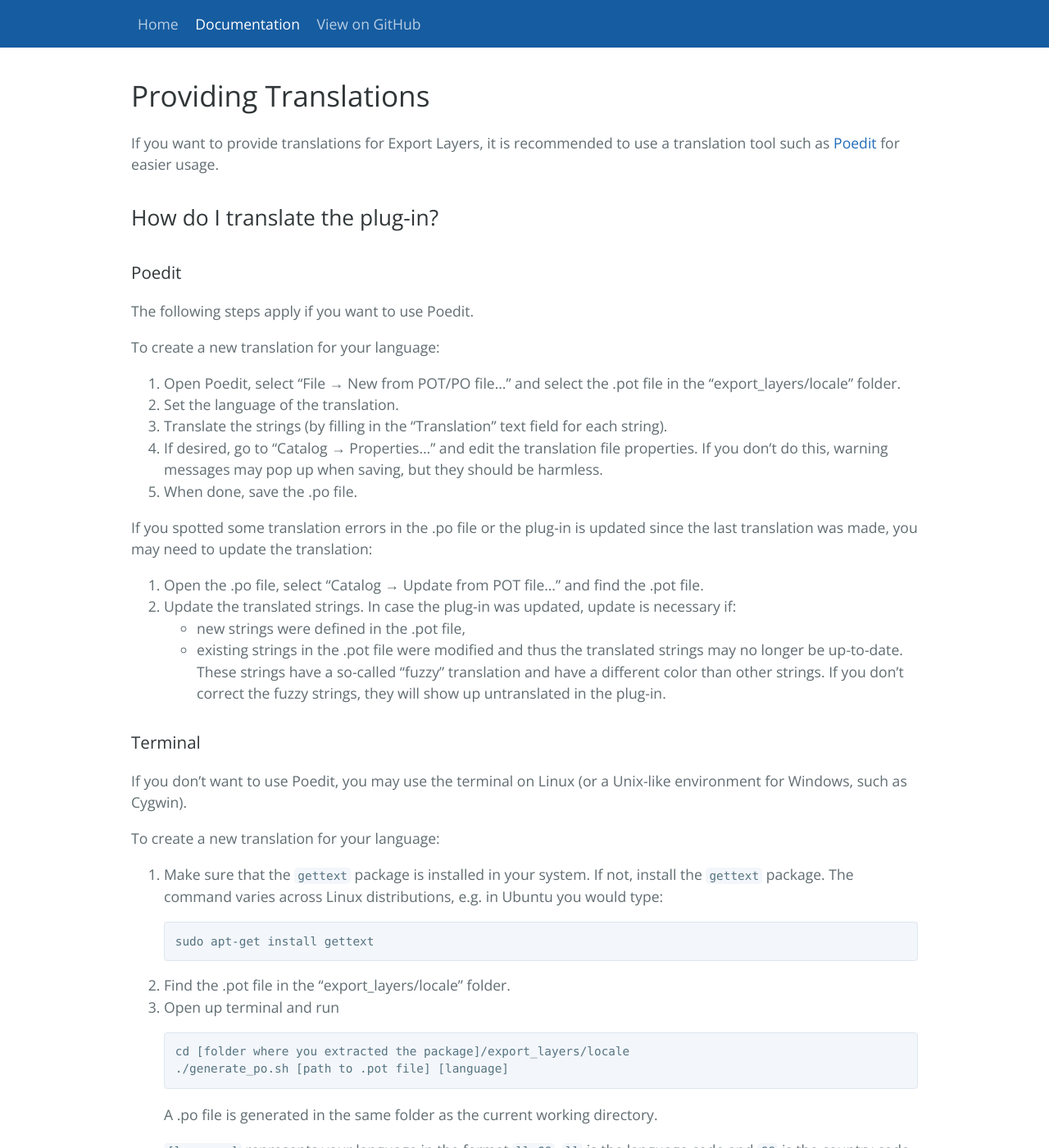
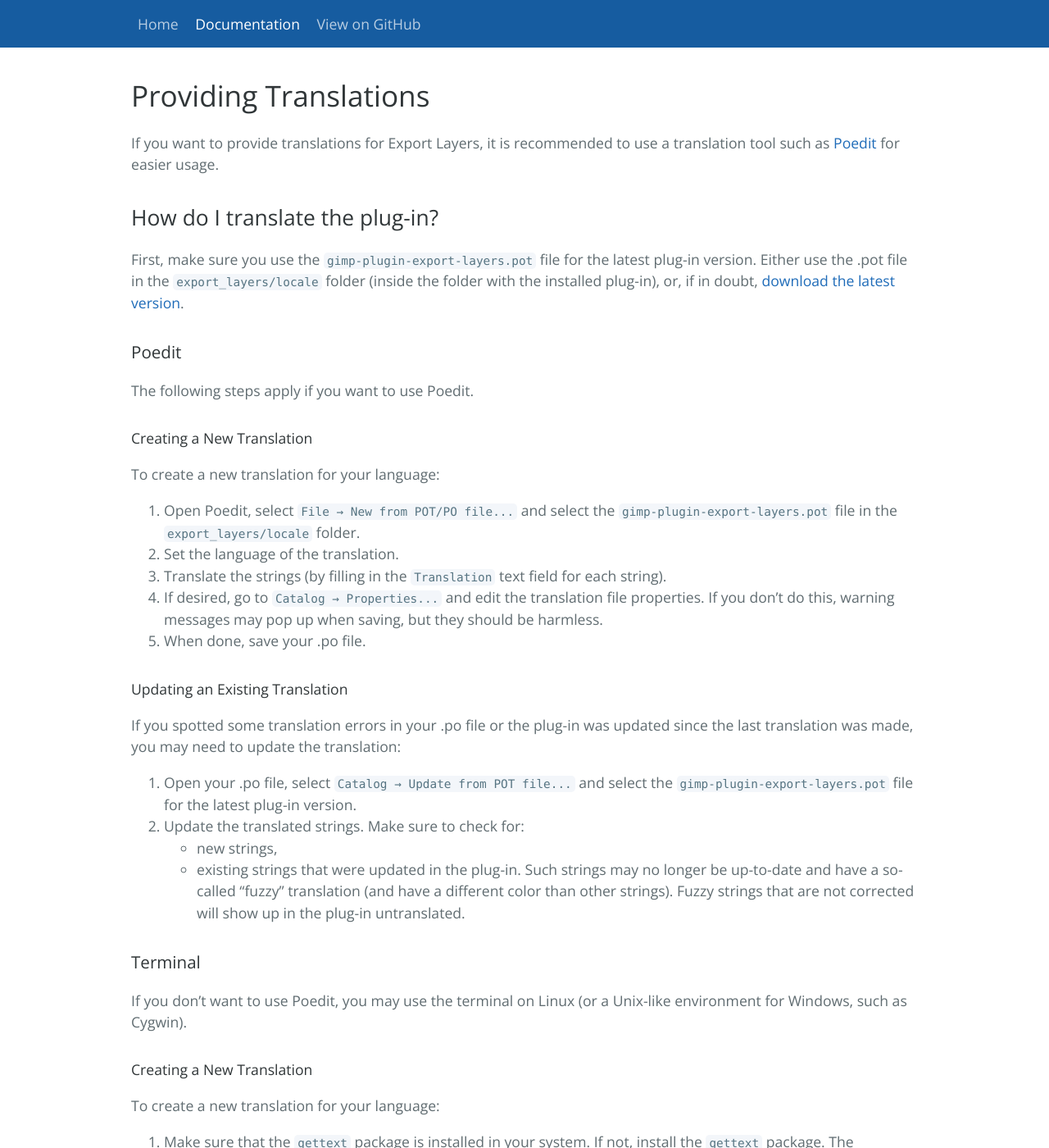
Before and after one commit to kamilburda/gimp-export-layers, a Jekyll site: the page built from dev/sections/Providing-Translations.md, in a window 1280 px wide and 1400 px high. Shown: the whole window at 82% size. Built offline with Jekyll 4.4.1, drawn with Linux system fonts in a browser that asks for light colours; some of the changed text lies outside the part shown.

```diff
--- a/dev/sections/Providing-Translations.md
+++ b/dev/sections/Providing-Translations.md
@@ -11,33 +11,46 @@ If you want to provide translations for Export Layers, it is recommended to use
 How do I translate the plug-in?
 -------------------------------
 
+First, make sure you use the `gimp-plugin-export-layers.pot` file for the latest plug-in version.
+Either use the .pot file in the `export_layers/locale` folder (inside the folder with the installed plug-in), or, if in doubt, [download the latest version](https://github.com/khalim19/gimp-plugin-export-layers/blob/master/export_layers/locale/gimp-plugin-export-layers.pot).
+
+
 ### Poedit
 
 The following steps apply if you want to use Poedit.
 
+
+#### Creating a New Translation
+
 To create a new translation for your language:
 
-1. Open Poedit, select "File → New from POT/PO file..." and select the .pot file in the "export_layers/locale" folder.
+1. Open Poedit, select `File → New from POT/PO file...` and select the `gimp-plugin-export-layers.pot` file in the `export_layers/locale` folder.
 2. Set the language of the translation.
-3. Translate the strings (by filling in the "Translation" text field for each string).
-4. If desired, go to "Catalog → Properties..." and edit the translation file properties.
-If you don't do this, warning messages may pop up when saving, but they should be harmless.
-5. When done, save the .po file.
+3. Translate the strings (by filling in the `Translation` text field for each string).
+4. If desired, go to `Catalog → Properties...` and edit the translation file properties.
+   If you don't do this, warning messages may pop up when saving, but they should be harmless.
+5. When done, save your .po file.
 
-If you spotted some translation errors in the .po file or the plug-in is updated since the last translation was made, you may need to update the translation:
 
-1. Open the .po file, select "Catalog → Update from POT file..." and find the .pot file.
+#### Updating an Existing Translation
+
+If you spotted some translation errors in your .po file or the plug-in was updated since the last translation was made, you may need to update the translation:
+
+1. Open your .po file, select `Catalog → Update from POT file...` and select the `gimp-plugin-export-layers.pot` file for the latest plug-in version.
 2. Update the translated strings.
-   In case the plug-in was updated, update is necessary if:
-   * new strings were defined in the .pot file,
-   * existing strings in the .pot file were modified and thus the translated strings may no longer be up-to-date.
-     These strings have a so-called "fuzzy" translation and have a different color than other strings.
-     If you don't correct the fuzzy strings, they will show up untranslated in the plug-in.
+   Make sure to check for:
+   * new strings,
+   * existing strings that were updated in the plug-in.
+     Such strings may no longer be up-to-date and have a so-called "fuzzy" translation (and have a different color than other strings).
+     Fuzzy strings that are not corrected will show up in the plug-in untranslated.
 
 
 ### Terminal
 
 If you don't want to use Poedit, you may use the terminal on Linux (or a Unix-like environment for Windows, such as Cygwin).
+
+
+#### Creating a New Translation
 
 To create a new translation for your language:
 
@@ -47,7 +60,7 @@ To create a new translation for your language:
 
        sudo apt-get install gettext
 
-2. Find the .pot file in the "export_layers/locale" folder.
+2. Find the .pot file in the `export_layers/locale` folder.
 3. Open up terminal and run
 
        cd [folder where you extracted the package]/export_layers/locale
@@ -57,13 +70,16 @@ To create a new translation for your language:
 
    `[language]` represents your language in the format `ll_CC`.
    `ll` is the language code and `CC` is the country code.
-   For example, the French language is represented as "fr_FR".
+   For example, the French language is represented as `fr_FR`.
    If in doubt, you can consult the list of available language and country codes on the following pages:
-   * https://www.gnu.org/software/gettext/manual/html_node/Usual-Language-Codes.html
-   * https://www.gnu.org/software/gettext/manual/html_node/Rare-Language-Codes.html
-   * https://www.gnu.org/software/gettext/manual/html_node/Country-Codes.html
+   * [Usual Language Codes](https://www.gnu.org/software/gettext/manual/html_node/Usual-Language-Codes.html)
+   * [Rare Language Codes](https://www.gnu.org/software/gettext/manual/html_node/Rare-Language-Codes.html)
+   * [Country Codes](https://www.gnu.org/software/gettext/manual/html_node/Country-Codes.html)
 
 4. Open the .po file in a text editor and translate each string in the `msgid` field to a string in the corresponding `msgstr` field.
+
+
+#### Updating an Existing Translation
 
 If you spotted some translation errors in the .po file or the plug-in is updated since the last translation was made, you may need to update the translation:
 
@@ -72,15 +88,15 @@ If you spotted some translation errors in the .po file or the plug-in is updated
        cd [folder where you extracted the package]/export_layers/locale
        ./update_po.sh [path to .po file] [path to .pot file]
 
-   The old .po file is preserved and has ".po.old" file extension.
+   The old .po file is preserved and has the `.po.old` file extension.
 
 2. Open the .po file in a text editor and update the translated strings.
-   In case the plug-in was updated, translation update is necessary if:
-   * new strings were defined in the .pot file,
-   * existing strings in the .pot file were modified and thus the translated strings may no longer be up-to-date.
-     These strings have a so-called "fuzzy" translation.
-     Above each of these strings is a `, fuzzy` comment.
-     Once you updated the translated string, make sure to remove the `, fuzzy` comment, otherwise the string will show up untranslated in the plug-in.
+   Make sure to check for:
+   * new strings,
+   * existing strings that were updated in the plug-in.
+     Such strings may no longer be up-to-date and have a so-called "fuzzy" translation.
+     Fuzzy strings are marked with a `, fuzzy` comment above them.
+     Once you update the translated string, make sure to remove the `, fuzzy` comment, otherwise the string will show up untranslated in the plug-in.
 
 
 OK, I have finished the translation. What next?
@@ -118,7 +134,7 @@ Move and rename the .mo file to
     [GIMP plug-ins folder]/export_layers/locale/[language]/LC_MESSAGES/gimp-plugin-export-layers.mo
 
 where `[language]` is the language in which you translated the plug-in.
-`[language]` is a part of the .po file, e.g. for a file named "fr_FR.po", the language is "fr_FR".
+`[language]` is a part of the .po file, e.g. for a file named `fr_FR.po`, the language is `fr_FR`.
 
 #### Terminal
 
```
Also changed, not shown: dev/sections/CHANGELOG.md (+70 -78 lines), dev/sections/Customizing-Export.md (+51 -35 lines), dev/sections/Installation.md (+22 -38 lines), dev/sections/Usage.md (+7 -7 lines).
